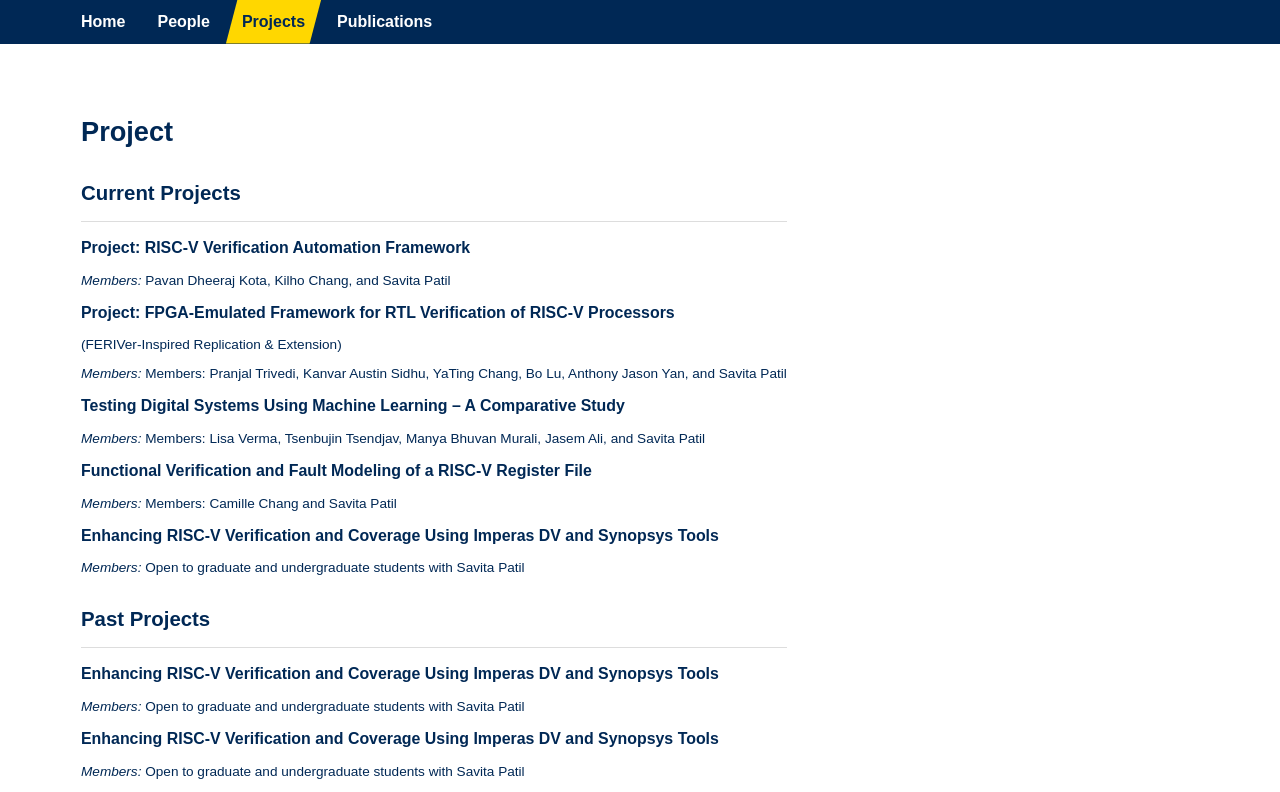
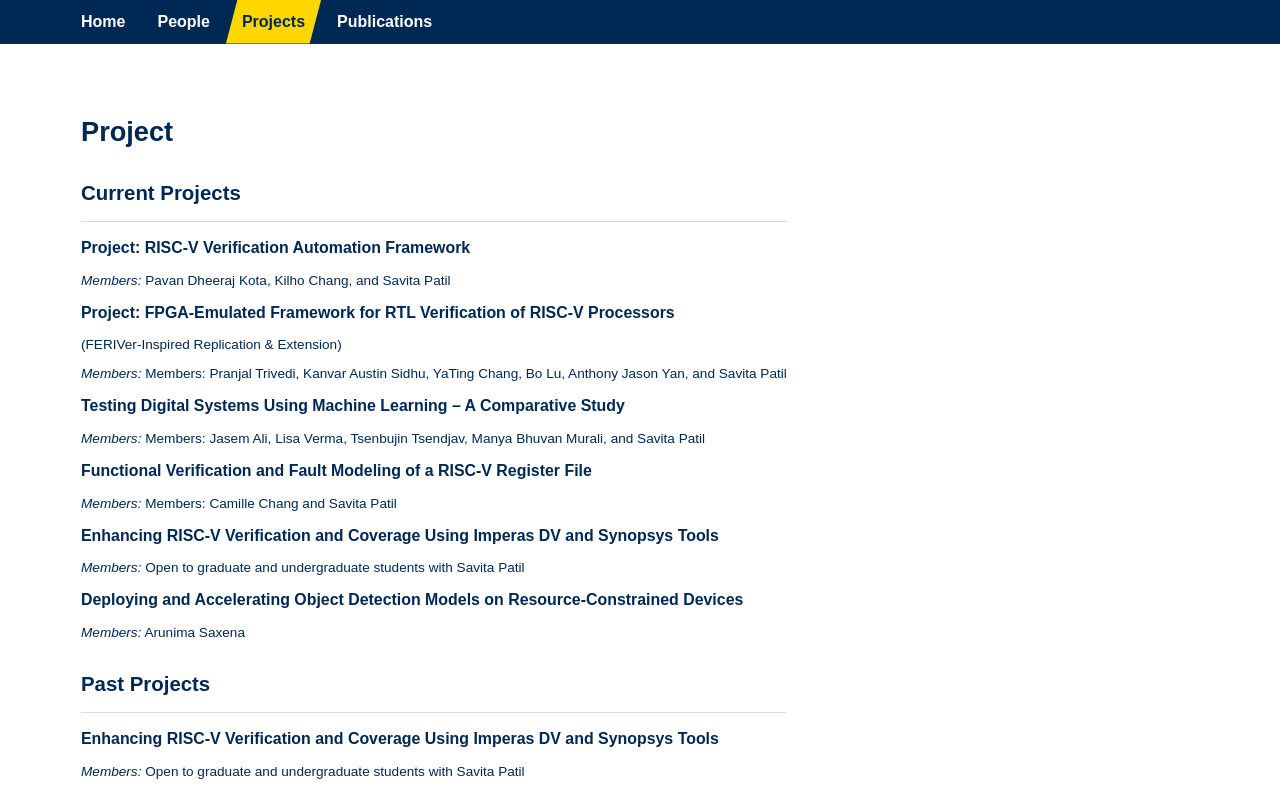
Before and after one commit to prnjl10/Lab_Website, a website: page projects.html in a window 1280 px wide. Shown: the top 792 px of the page. Drawn offline with Linux system fonts and the light colour scheme.

Commit message:
update project page

```diff
--- a/projects.html
+++ b/projects.html
@@ -43,8 +43,7 @@
             <h3>Testing Digital Systems Using Machine Learning – A Comparative Study</h3>
             <p class="members">
               <span class="label"><i>Members:</i></span>
-              Members: Lisa Verma, Tsenbujin Tsendjav, Manya Bhuvan Murali, Jasem Ali, and Savita
-              Patil
+              Members: Jasem Ali, Lisa Verma, Tsenbujin Tsendjav, Manya Bhuvan Murali, and Savita Patil
             </p>
           </div>
           <div>
@@ -59,6 +58,14 @@
             <p class="members">
               <span class="label"><i>Members:</i></span>
               Open to graduate and undergraduate students with Savita Patil
+            </p>
+          </div>
+
+          <div>
+            <h3>Deploying and Accelerating Object Detection Models on Resource-Constrained Devices</h3>
+            <p class="members">
+              <span class="label"><i>Members:</i></span>
+              Arunima Saxena
             </p>
           </div>
 
```
Also changed, not shown: people.html (+0 -4 lines).
